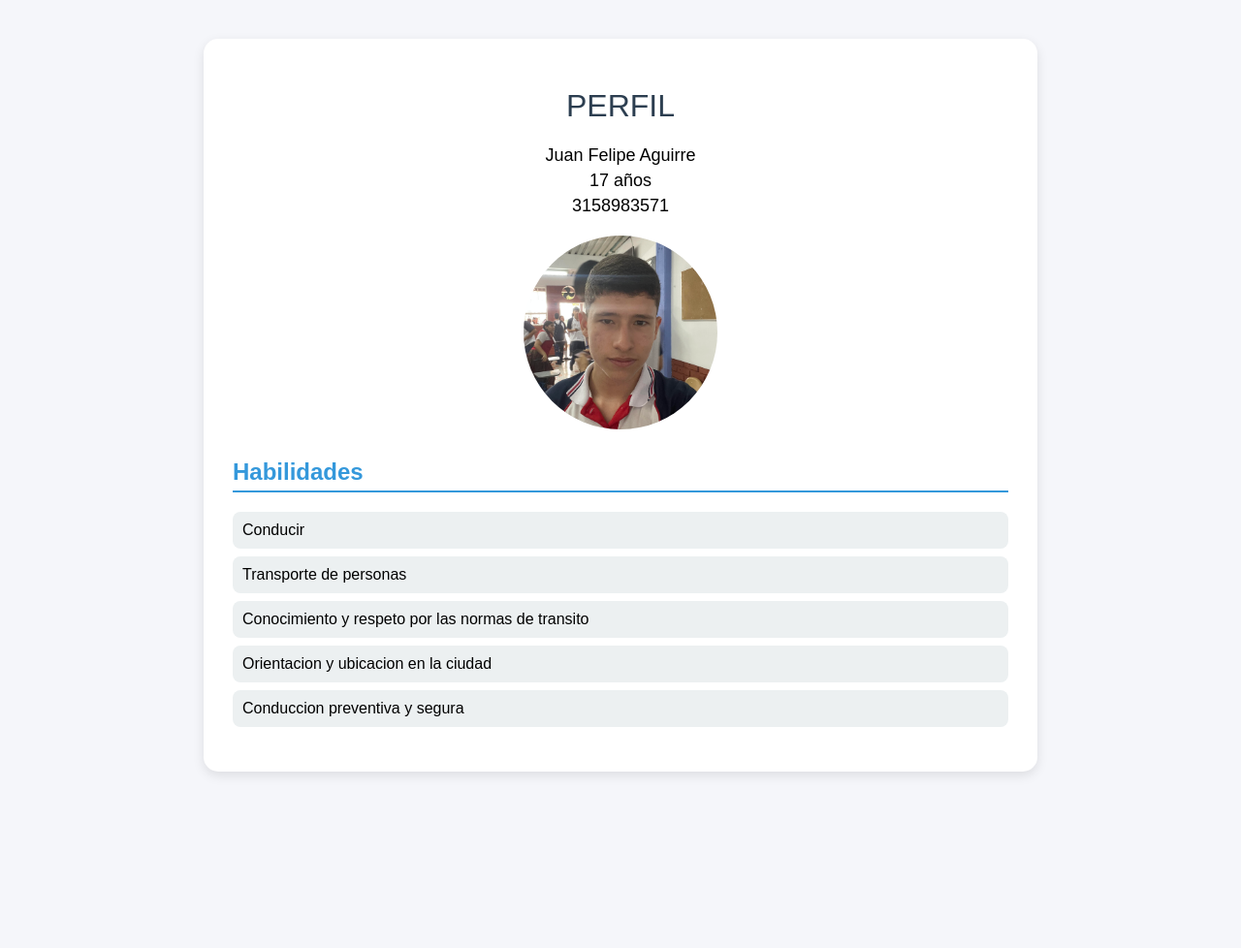
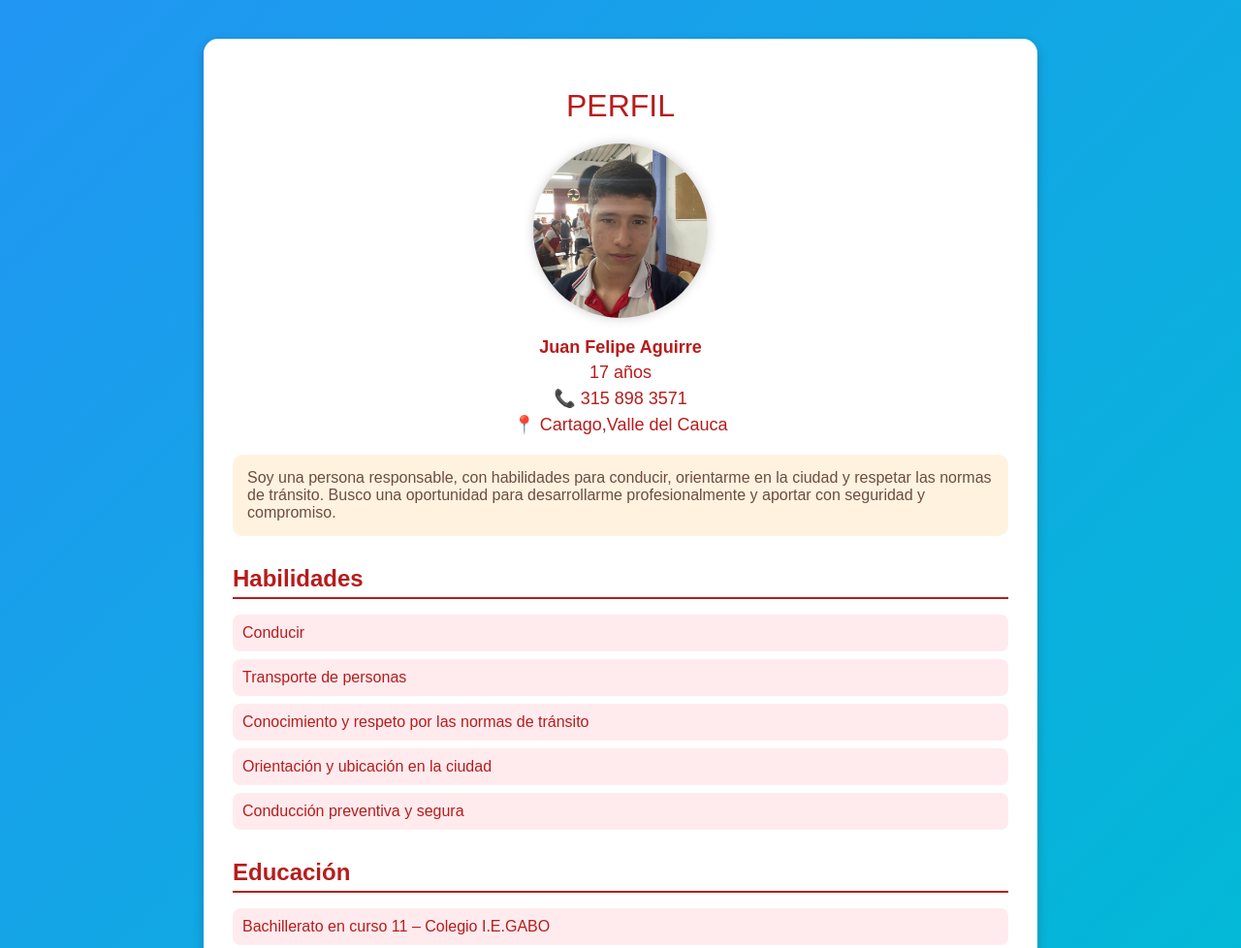
Before and after one commit to jfaguirre-cpu/aguirre, a plain HTML site: page index.html in a window 1280 px wide. Shown: the top 978 px of the page at 97% size. Before the commit the page ends 836 px from the top, so only its background shows below. Drawn offline with Linux system fonts and the light colour scheme; a web font is replaced by a local one.

Commit message:
Update index.html

```diff
--- a/index.html
+++ b/index.html
@@ -5,87 +5,142 @@
   <meta name="viewport" content="width=device-width, initial-scale=1.0">
   <title>Hoja de Vida - Juan Felipe Aguirre</title>
   <link rel="preconnect" href="https://fonts.googleapis.com">
-<link rel="preconnect" href="https://fonts.gstatic.com" crossorigin>
-<link href="https://fonts.googleapis.com/css2?family=Story+Script&display=swap" rel="stylesheet">
+  <link rel="preconnect" href="https://fonts.gstatic.com" crossorigin>
+  <link href="https://fonts.googleapis.com/css2?family=Story+Script&display=swap" rel="stylesheet">
   <style>
     body {
       font-family: Arial, sans-serif;
-      background: #f5f6fa;
+      background: linear-gradient(135deg, #2196f3, #00bcd4); /* Azul brillante */
       margin: 0;
       padding: 0;
     }
+
     .container {
       max-width: 800px;
       margin: 40px auto;
       background: white;
       padding: 30px;
       border-radius: 15px;
-      box-shadow: 0px 4px 12px rgba(0,0,0,0.1);
+      box-shadow: 0px 4px 12px rgba(0, 0, 0, 0.2);
     }
+
     h1 {
       text-align: center;
-      color: #2c3e50;
+      color: #b71c1c; /* Rojo oscuro */
+      margin-bottom: 10px;
     }
+
     .info {
-      margin: 20px 0;
       text-align: center;
+      margin-bottom: 20px;
     }
+
     .info p {
       font-size: 18px;
       margin: 5px 0;
+      color: #b71c1c;
     }
+
+    .imagen-redonda {
+      border-radius: 50%;
+      width: 180px;
+      height: 180px;
+      object-fit: cover;
+      display: block;
+      margin: 20px auto;
+      box-shadow: 0px 0px 12px rgba(0, 0, 0, 0.2);
+    }
+
+    .letra1 {
+      font-family: "Story Script", sans-serif;
+      font-weight: 400;
+      font-style: normal;
+      color: #b71c1c;
+    }
+
     .section {
       margin-top: 30px;
     }
+
     .section h2 {
-      border-bottom: 2px solid #3498db;
-      color: #3498db;
+      border-bottom: 2px solid #b71c1c;
+      color: #b71c1c;
       padding-bottom: 5px;
+      margin-bottom: 15px;
     }
+
     ul {
       list-style-type: none;
       padding: 0;
     }
+
     ul li {
-      background: #ecf0f1;
+      background: #ffebee;
       margin: 8px 0;
       padding: 10px;
       border-radius: 8px;
+      color: #b71c1c;
     }
-   .letra1 {
-  font-family: "Story Script", sans-serif;
-  font-weight: 400;
-  font-style: normal;
-}
- .imagen-redonda {
-  border-radius: 50%;
-  width: 200px;
-  height: 200px;
-  object-fit: cover;
-  display: block;
-  margin: 0 auto;
-}
 
+    .objetivo {
+      background-color: #fff3e0;
+      padding: 15px;
+      border-radius: 10px;
+      color: #6d4c41;
+      font-size: 16px;
+      margin-bottom: 30px;
+    }
+
+    @media (max-width: 600px) {
+      .container {
+        margin: 20px;
+        padding: 20px;
+      }
+      .imagen-redonda {
+        width: 150px;
+        height: 150px;
+      }
+    }
   </style>
 </head>
 <body>
   <div class="container">
     <h1 class="letra1">PERFIL</h1>
+    <img src="unnamed.jpg" alt="Foto de Juan Felipe Aguirre" class="imagen-redonda">
     <div class="info">
-      <p class="letra1">Juan Felipe Aguirre</p>
-      <p class="letra1"> 17 años</p>
-      <p class="letra1"> 3158983571</p>
+      <p class="letra1"><strong>Juan Felipe Aguirre</strong></p>
+      <p class="letra1">17 años</p>
+      <p class="letra1">📞 315 898 3571</p>
+      <p class="letra1">📍 Cartago,Valle del Cauca</p>
     </div>
-    <img src="unnamed.jpg" alt="Descripción de la imagen" class="imagen-redonda">
+
+    <div class="objetivo">
+      Soy una persona responsable, con habilidades para conducir, orientarme en la ciudad y respetar las normas de tránsito. Busco una oportunidad para desarrollarme profesionalmente y aportar con seguridad y compromiso.
+    </div>
 
     <div class="section">
       <h2>Habilidades</h2>
       <ul>
         <li>Conducir</li>
         <li>Transporte de personas</li>
-        <li>Conocimiento y respeto por las normas de transito</li>
-        <li>Orientacion y ubicacion en la ciudad</li>
-        <li>Conduccion preventiva y segura</li>
+        <li>Conocimiento y respeto por las normas de tránsito</li>
+        <li>Orientación y ubicación en la ciudad</li>
+        <li>Conducción preventiva y segura</li>
+      </ul>
+    </div>
+
+    <div class="section">
+      <h2>Educación</h2>
+      <ul>
+        <li>Bachillerato en curso 11 – Colegio I.E.GABO</li>
+      </ul>
+    </div>
+
+    <div class="section">
+      <h2>Experiencia</h2>
+      <ul>
+        <li>Conductor aprendiz en entornos urbanos</li>
+        <li>Participación en simulacros y capacitaciones de seguridad vial</li>
       </ul>
     </div>
   </div>
```
